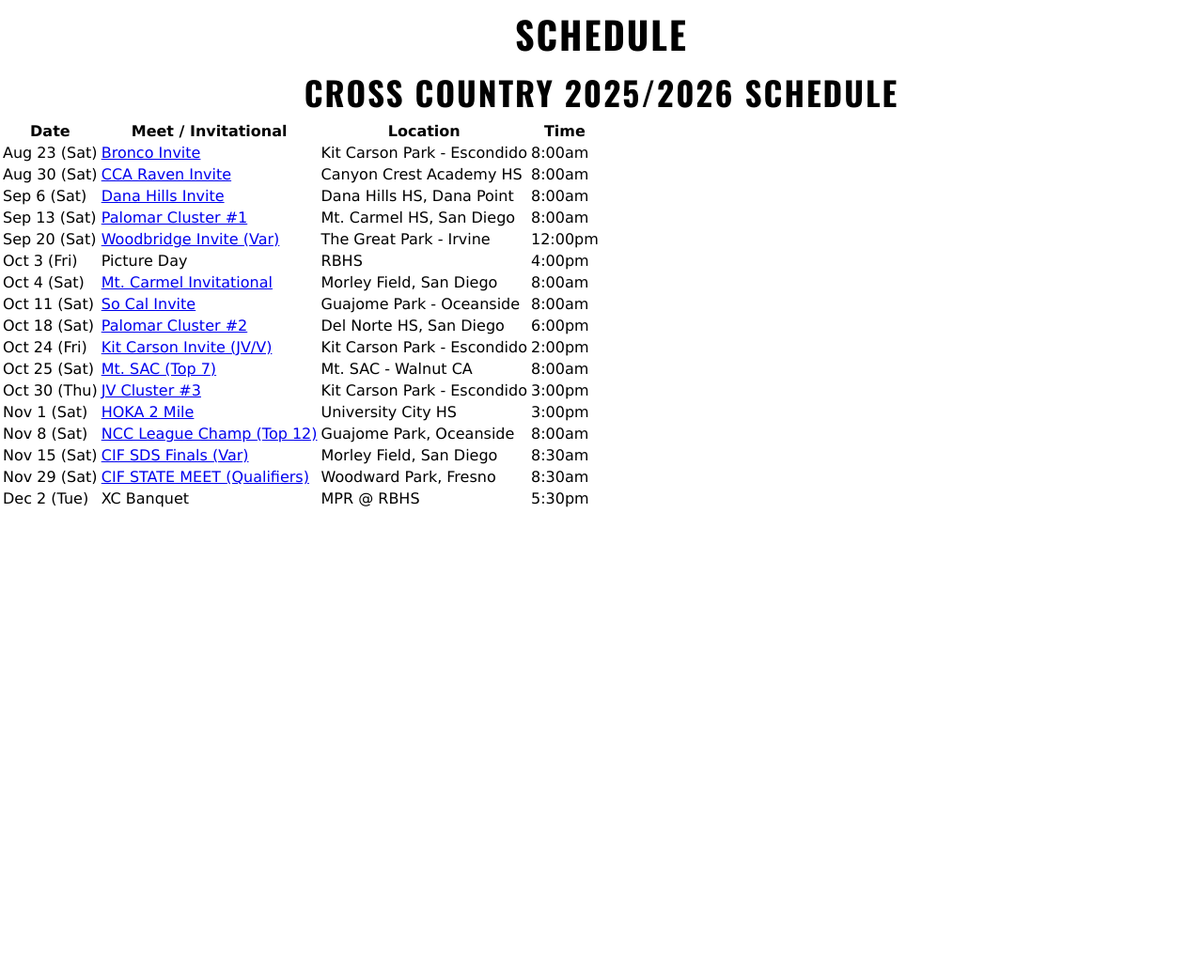
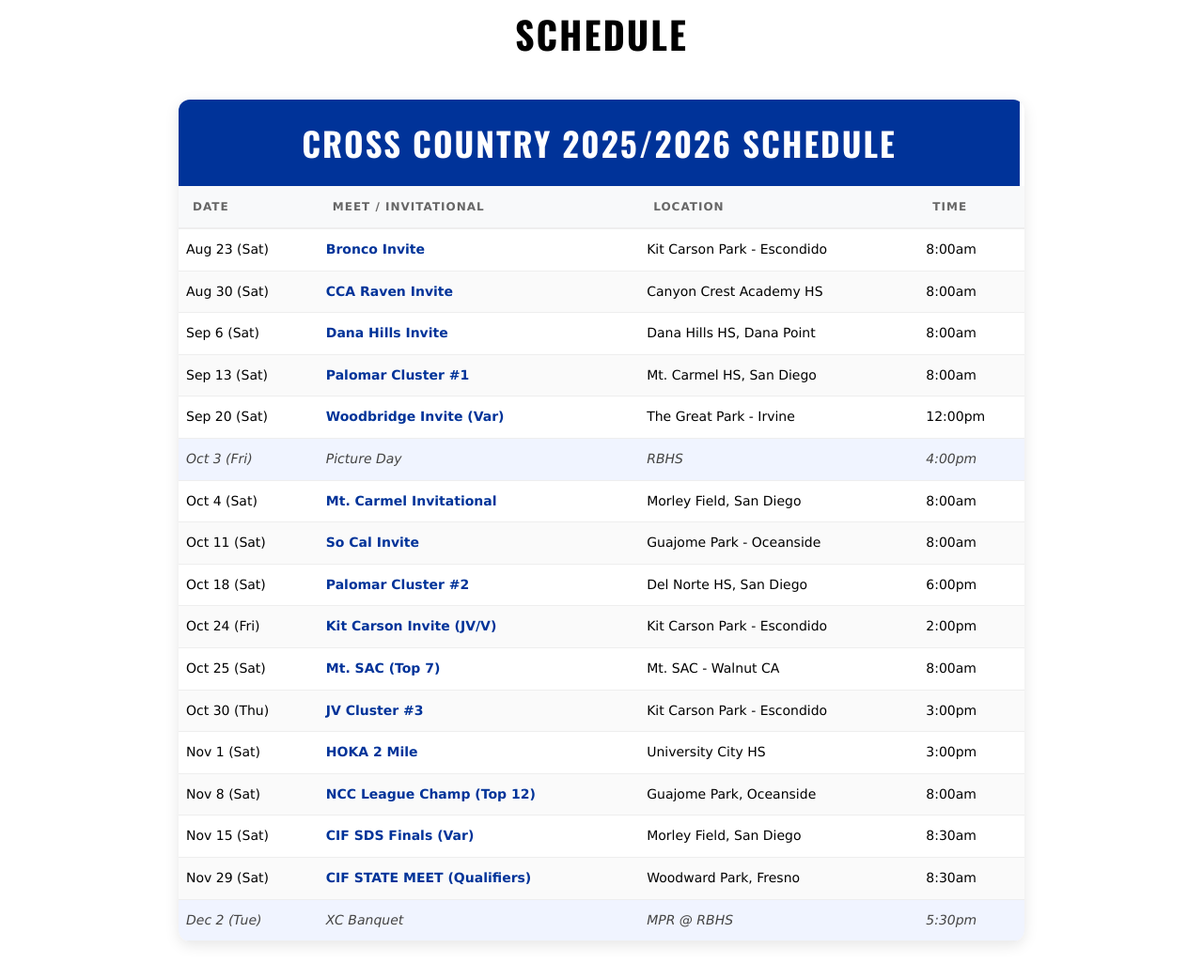
Before and after one commit to michael-fanning/RB-XC-Website, a PHP site: page /schedule.html in a window 1280 px wide. Shown: the part 125-1167 px from the top of the page at 94% size. Before the commit the page ends 665 px from the top, so only its background shows below. Run offline with PHP 8.4, Linux system fonts and the light colour scheme.

Commit message:
Update styles.css

```diff
--- a/styles.css
+++ b/styles.css
@@ -361,3 +361,99 @@ header {
     border-top: 1px solid rgba(255, 255, 255, 0.2);
     font-family: verdana, sans-serif;
 }
+
+.schedule-container {
+    width: 95%;
+    max-width: 900px;
+    margin: 40px auto;
+    overflow-x: auto;
+    background: #fff;
+    border-radius: 12px;
+    box-shadow: 0 4px 15px rgba(0,0,0,0.1);
+    box-sizing: border-box;
+}
+
+.schedule-title {
+    background-color: var(--rb-blue);
+    color: white;
+    margin: 0;
+    padding: 20px;
+    font-family: 'Oswald', sans-serif;
+    text-align: center;
+}
+
+.xc-schedule {
+    width: 100%;
+    border-collapse: collapse;
+    font-family: verdana, sans-serif;
+    font-size: 14px;
+}
+
+.xc-schedule thead {
+    background-color: #f8f9fa;
+}
+
+.xc-schedule th {
+    padding: 15px;
+    text-align: left;
+    border-bottom: 2px solid #eee;
+    text-transform: uppercase;
+    font-size: 12px;
+    letter-spacing: 1px;
+    color: #666;
+}
+
+.xc-schedule td {
+    padding: 15px;
+    border-bottom: 1px solid #eee;
+    vertical-align: middle;
+}
+
+/* Zebra Striping */
+.xc-schedule tbody tr:nth-child(even) {
+    background-color: #fafafa;
+}
+
+/* Highlight special events like Picture Day or Banquets */
+.special-event {
+    background-color: #fff4e6 !important;
+    font-style: italic;
+}
+
+.schedule-note {
+    text-align: center;
+    font-size: 12px;
+    color: #888;
+    padding: 15px;
+    margin: 0;
+}
+
+/* Mobile Tweak */
+@media (max-width: 600px) {
+    .xc-schedule th { padding: 10px; font-size: 10px; }
+    .xc-schedule td { padding: 10px; font-size: 12px; }
+}
+
+/* Add this to your existing CSS */
+.meet-link {
+    color: var(--rb-blue);
+    text-decoration: none;
+    font-weight: bold;
+}
+
+.meet-link:hover {
+    text-decoration: underline;
+    color: #002266;
+}
+
+/* Ensure table cells handle text well on small screens */
+.xc-schedule td {
+    padding: 12px 8px;
+    line-height: 1.4;
+}
+
+.special-event td {
+    background-color: #f0f4ff; /* Very light blue for non-meet events */
+    font-style: italic;
+    color: #444;
+}
```
